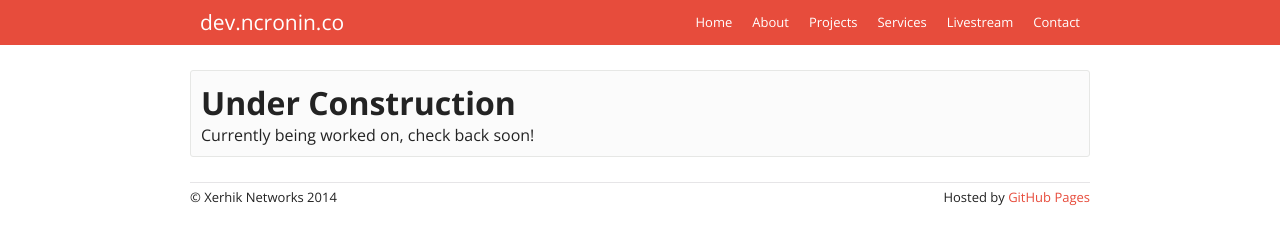
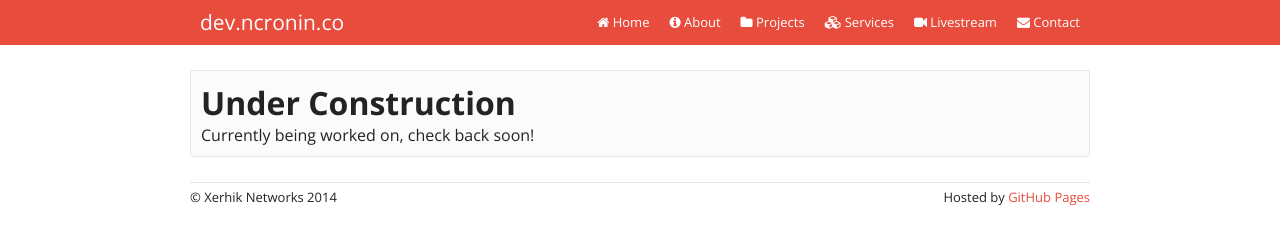
Before and after one commit to xerhik-zz/dev.ncronin.co, a plain HTML site: page index.html in a window 1280 px wide. Drawn offline with nearby package versions, Linux system fonts and the light colour scheme.

Commit message:
Update index.html

```diff
--- a/index.html
+++ b/index.html
@@ -13,7 +13,7 @@
 		<meta name="author" content="Xerhik Networks" />
 		<meta charset="UTF-8" />
 		<meta property="og:type" content="website" />
-		<meta property="og:image" content="http://ncronin.co/site-image.png" />
+		<meta property="og:image" content="http://ncronin.co/images/site-image.png" />
 	</head>
 
 	<body>
@@ -23,12 +23,12 @@
 					dev.ncronin.co
 				</a>
 				<ul class="navigation pull-right">
-					<li><a href="http://ncronin.co">Home</a></li>
-					<li><a href="http://ncronin.co/about/">About</a></li>
-					<li><a href="http://ncronin.co/projects/">Projects</a></li>
-					<li><a href="http://ncronin.co/services/">Services</a></li>
-					<li><a href="http://ncronin.co/livestream/">Livestream</a></li>
-					<li><a href="http://ncronin.co/contact/">Contact</a></li>
+					<li><a href="http://ncronin.co"><i class="fa fa-home"></i> Home</a></li>
+					<li><a href="http://ncronin.co/about/"><i class="fa fa-info-circle"></i> About</a></li>
+					<li><a href="http://ncronin.co/projects/"><i class="fa fa-folder"></i> Projects</a></li>
+					<li><a href="http://ncronin.co/services/"><i class="fa fa-cubes"></i> Services</a></li>
+					<li><a href="http://ncronin.co/livestream/"><i class="fa fa-video-camera"></i> Livestream</a></li>
+					<li><a href="http://ncronin.co/contact/"><i class="fa fa-envelope"></i> Contact</a></li>
 				</ul>
 			</div>
 		</div>
```
